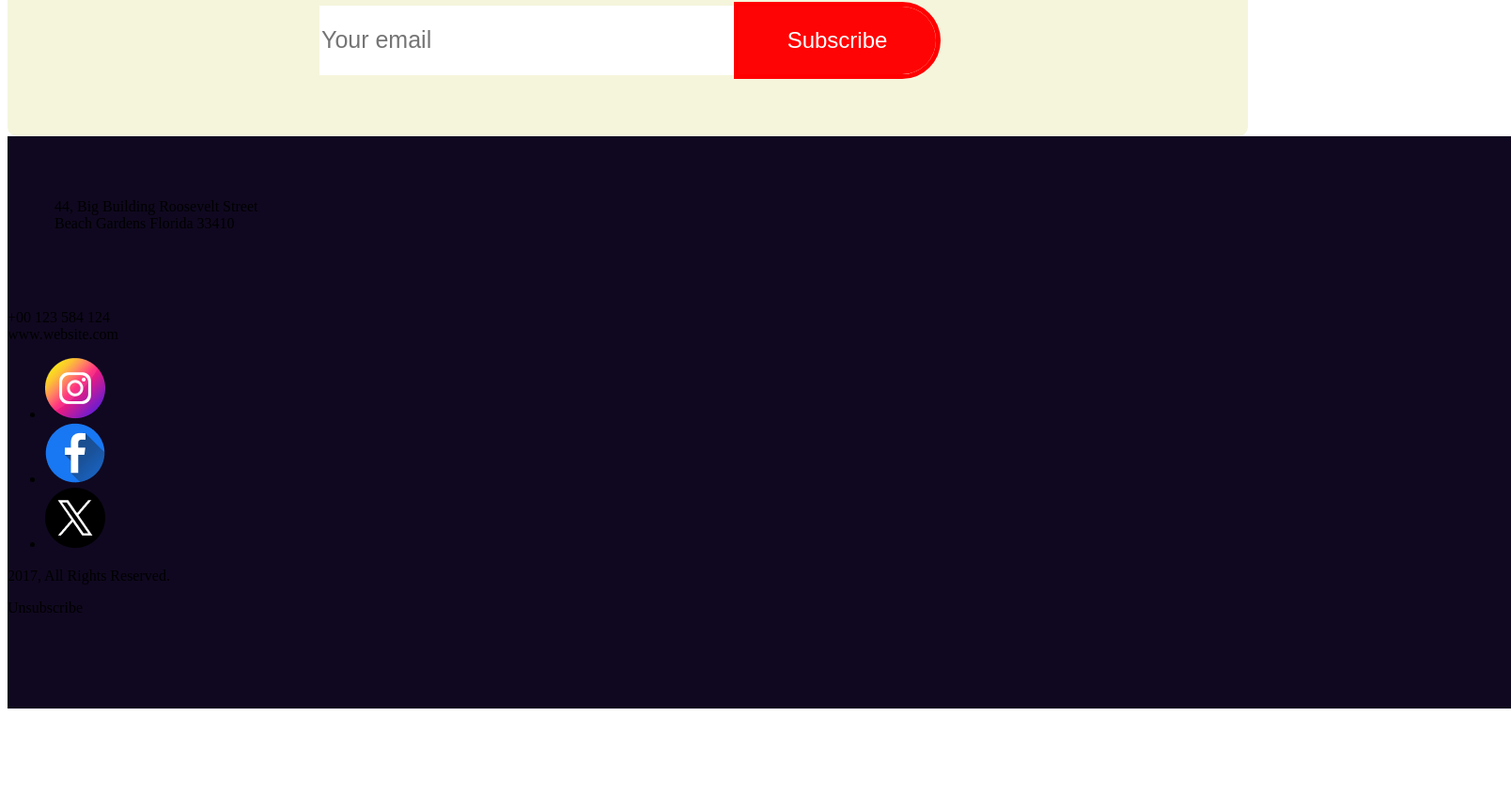
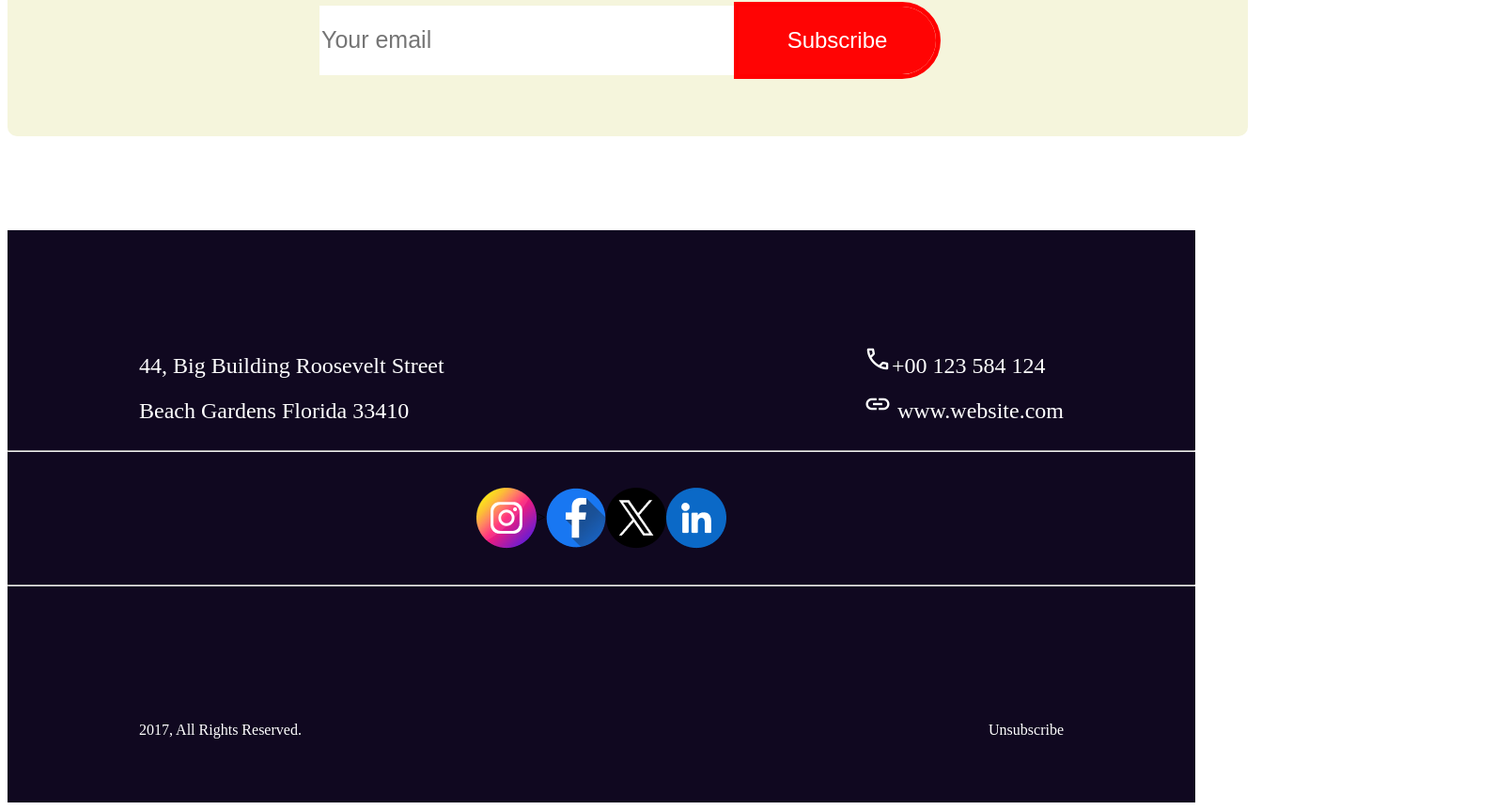
Before and after one commit to jakarahmed/Exam, a plain HTML site: page index.html in a window 1280 px wide. Shown: the part 6184-7046 px from the top of the page at 94% size, 1608 px wide, since content can reach past the window. Before the commit the page ends 6946 px from the top, so only its background shows below. Drawn offline with nearby package versions, Linux system fonts and the light colour scheme.

Commit message:
amar repo

```diff
--- a/index.html
+++ b/index.html
@@ -4,6 +4,7 @@
     <meta charset="UTF-8">
     <meta http-equiv="X-UA-Compatible" content="IE=edge">
     <meta name="viewport" content="width=device-width, initial-scale=1.0">
+    <link rel="stylesheet" href="https://fonts.googleapis.com/css2?family=Material+Symbols+Outlined:opsz,wght,FILL,GRAD@20..48,100..700,0..1,-50..200" />
     <title>Document</title>
     <link rel="stylesheet" href="style.css">
 </head>
@@ -197,16 +198,24 @@
 <div class="footer">
 <div class="footerinfo">
 
-    <p class="house">44, Big Building Roosevelt Street<br> Beach Gardens Florida 33410</p></div>
-    <p class="bildingno">+00 123 584 124<br>www.website.com</p>
+    <div class="house">44, Big Building Roosevelt Street<br> Beach Gardens Florida 33410</div>
+    <div class="bildingno"><span class="material-symbols-outlined">
+        call
+        </span>+00 123 584 124<br><span class="material-symbols-outlined">
+        link
+        </span> www.website.com</div></div>
 
+<hr class="hr2">
 <div class="footer-icone">
-    <ul>
-        <li><img src="resources/Instagram.png" alt=""></li>
-        <li><img src="resources/Facebook.png" alt=""></li>
-        <li><img src="resources/Twitter.png" alt=""></li>
-    </ul>
+
+       <img src="resources/Instagram.png" class="im1" alt="">>
+       <img src="resources/Facebook.png" alt="">
+       <img src="resources/Twitter.png" alt="">
+       <img src="resources/Linkedin.png" alt="">
+
+
 </div>
+<hr class="hr1">
 <div class="footer-copy">
     <p class="copy">2017, All Rights Reserved.</p>
     <p class="past">Unsubscribe</p>
@@ -217,5 +226,7 @@
 
 
     </Footer>
+
+
 </body>
 </html>
--- a/style.css
+++ b/style.css
@@ -389,11 +389,48 @@ border: none;
 /*----------------------footer-----------*/
 .footer{
     height: 609px;
-    width: 1600px;
+    width:100%;
     background-color: #100820;
+    margin-top: 100px;
+
+
 
 }
 .footerinfo{
+    padding: 120px 140px 10px 140px;
     display: flex;
-    padding:50px;
+    justify-content: space-between;
+    margin: auto;
+    color: white;
+    font-size: 24px;
+    font-weight: 500px;
+    line-height: 48px;
+
 }
+.footer-icone {
+    padding: 30px;
+   display:flex;
+    margin: auto;
+    justify-content: center;
+    text-align: center;
+    align-items: center;
+}
+.im1{
+    justify-content: center;
+}
+
+.footer-copy{
+    padding: 120px 140px 50px 140px;
+    display: flex;
+    justify-content: space-between;
+    color: white;
+}
+.hr2{
+    color: rgb(0, 0, 0);
+    background-color: #1f1b25;
+}
+.material-symbols-outlined{
+    color: #ffffff;
+    font-size: 30px;
+
+}
```
